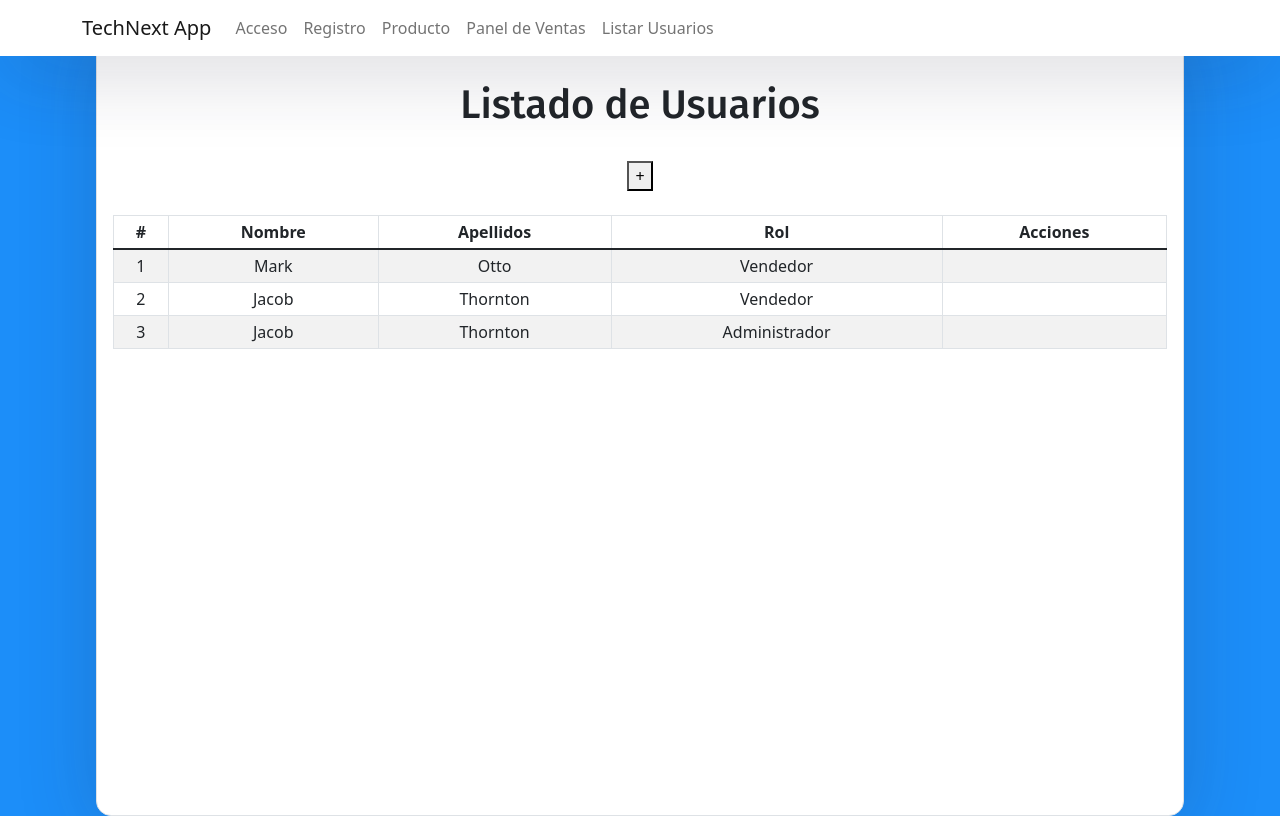
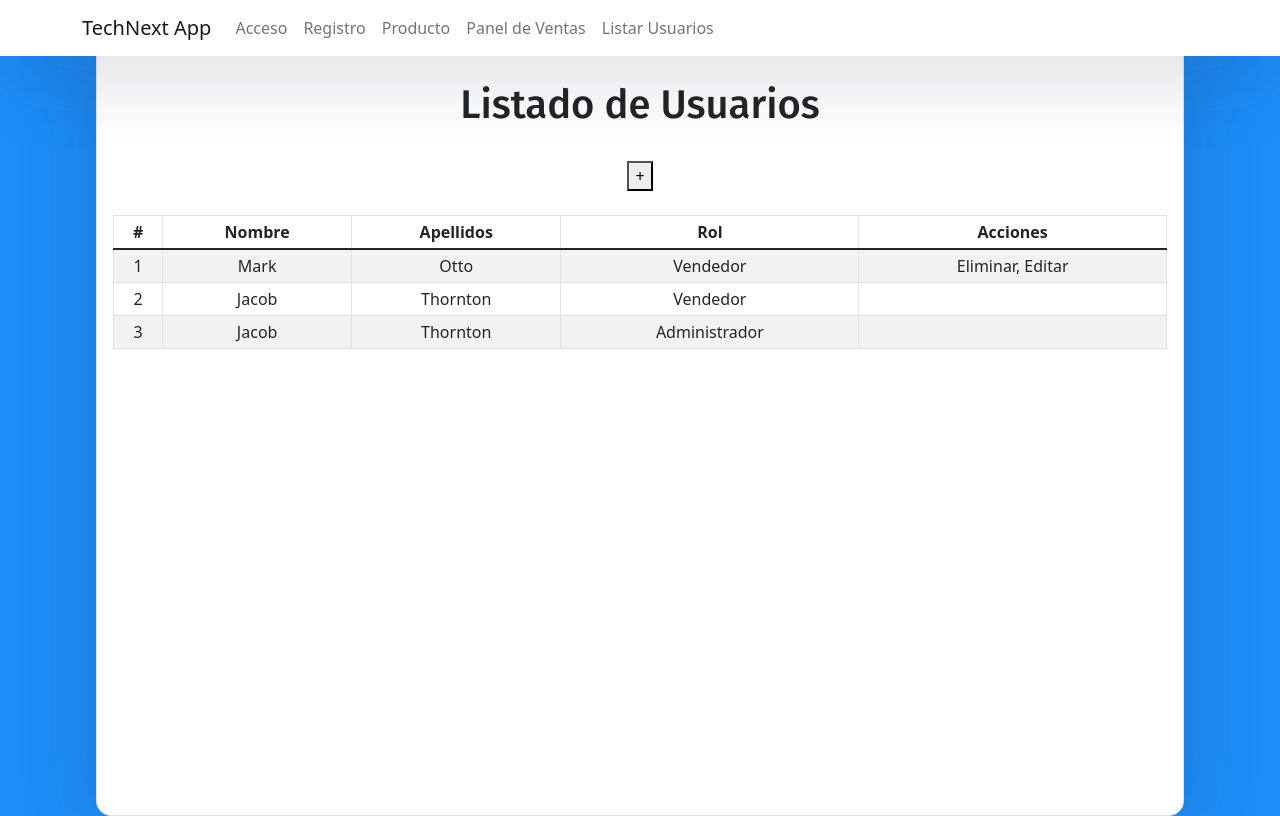
Before and after one commit to jdvillegas/TechNext, a React (Create React App) app in the folder frontend/: page /ListarUsuarios in a window 1280 px wide. Built offline with nearby package versions, Linux system fonts and the light colour scheme.

Commit message:
se instalan componentes de iconos de Bootrap

```diff
--- a/frontend/package.json
+++ b/frontend/package.json
@@ -7,6 +7,7 @@
     "@testing-library/react": "^11.2.7",
     "@testing-library/user-event": "^12.8.3",
     "bootstrap": "^5.1.1",
+    "bootstrap-icons": "^1.5.0",
     "express": "^4.17.1",
     "react": "^17.0.2",
     "react-bootstrap": "^2.0.0-rc.0",
--- a/frontend/src/components/ListarUsuarios.component.js
+++ b/frontend/src/components/ListarUsuarios.component.js
@@ -30,7 +30,9 @@ export function ListarUsuarios(props) {
                     <td>Mark</td>
                     <td>Otto</td>
                     <td>Vendedor</td>
-                    <td><i class="bi bi-trash"></i></td>
+                    <td>
+                        Eliminar, Editar
+                    </td>
                     </tr>
                     <tr>
                     <td>2</td>
```
Also changed, not shown: 1 other file (tests, documents, lock files or other folders).
